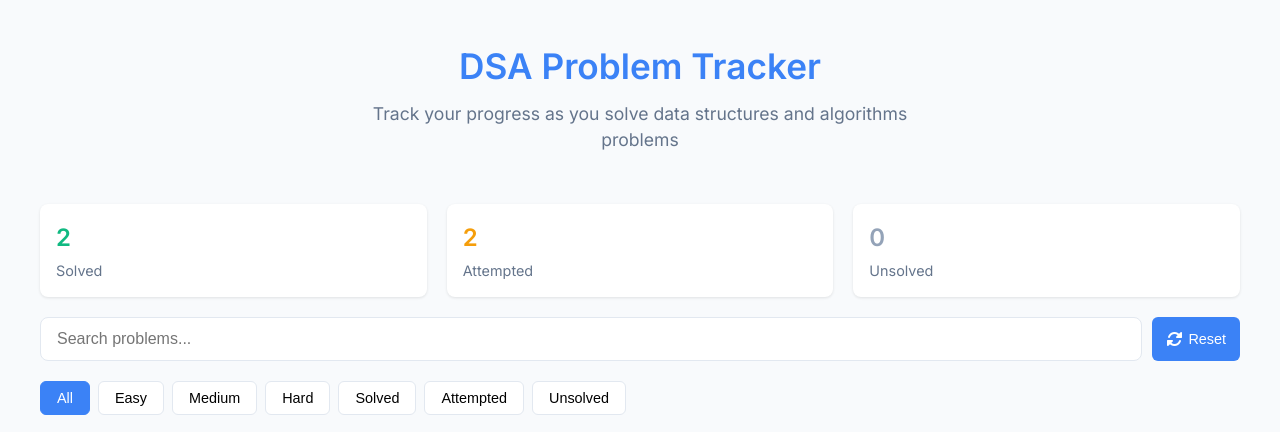
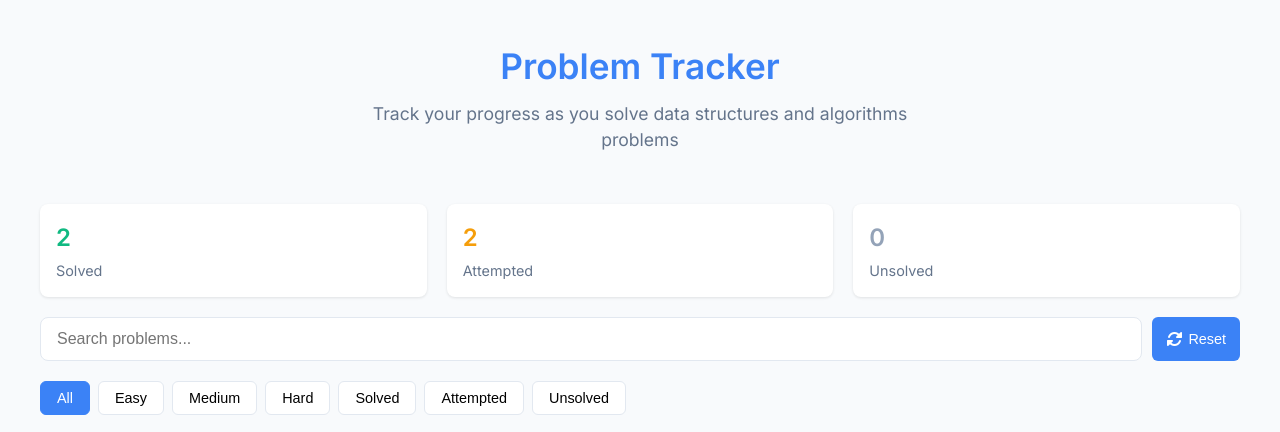
Before and after one commit to ravichandran202/namma-coding-shaale, a plain HTML site: page index.html in a window 1280 px wide. Shown: the top 432 px of the page. Drawn offline with Linux system fonts and the light colour scheme.

Commit message:
Add files via upload

```diff
--- a/index.html
+++ b/index.html
@@ -333,7 +333,7 @@
 <body>
   <div class="container">
     <header>
-      <h1>DSA Problem Tracker</h1>
+      <h1>Problem Tracker</h1>
       <p class="subtitle">Track your progress as you solve data structures and algorithms problems</p>
     </header>
 
```
